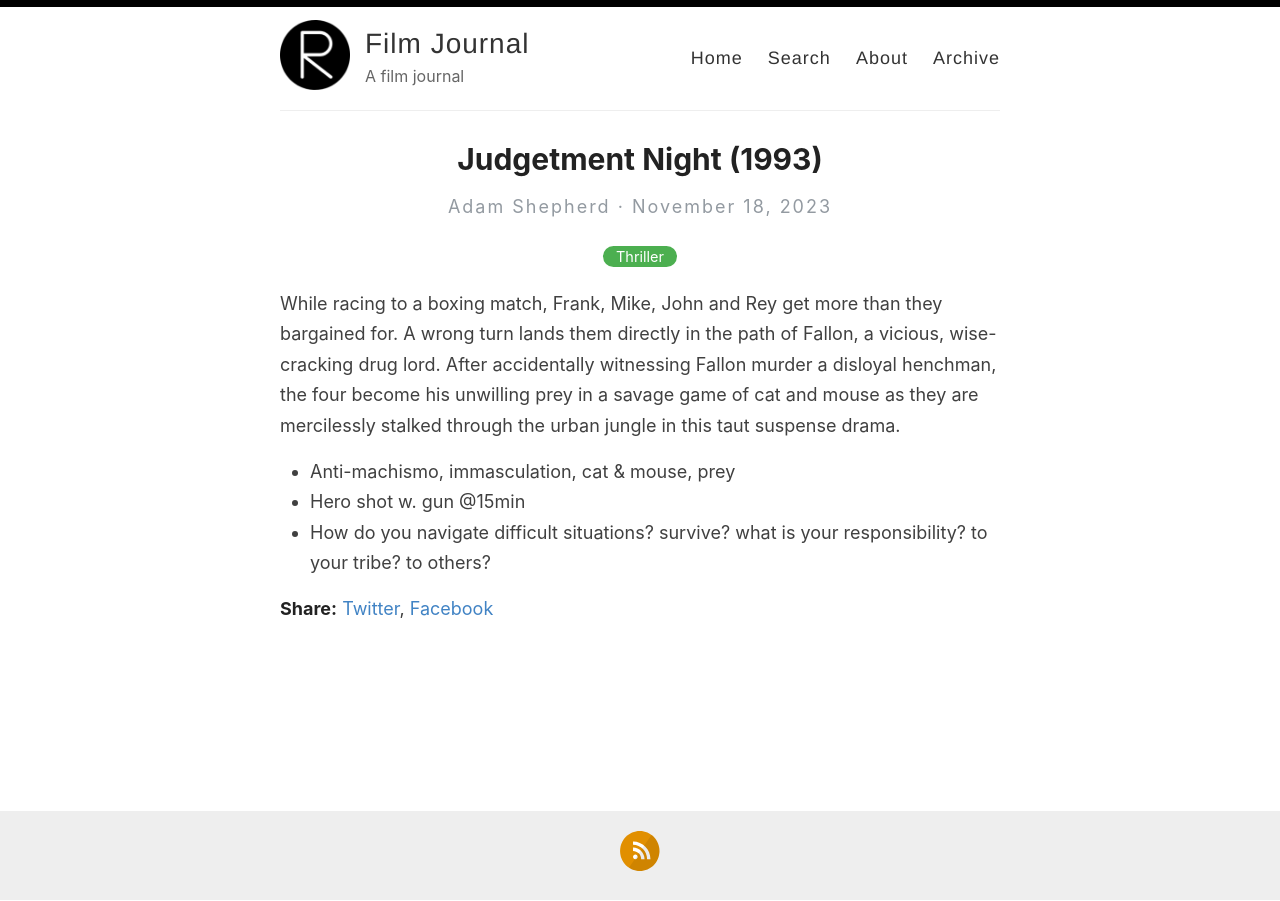
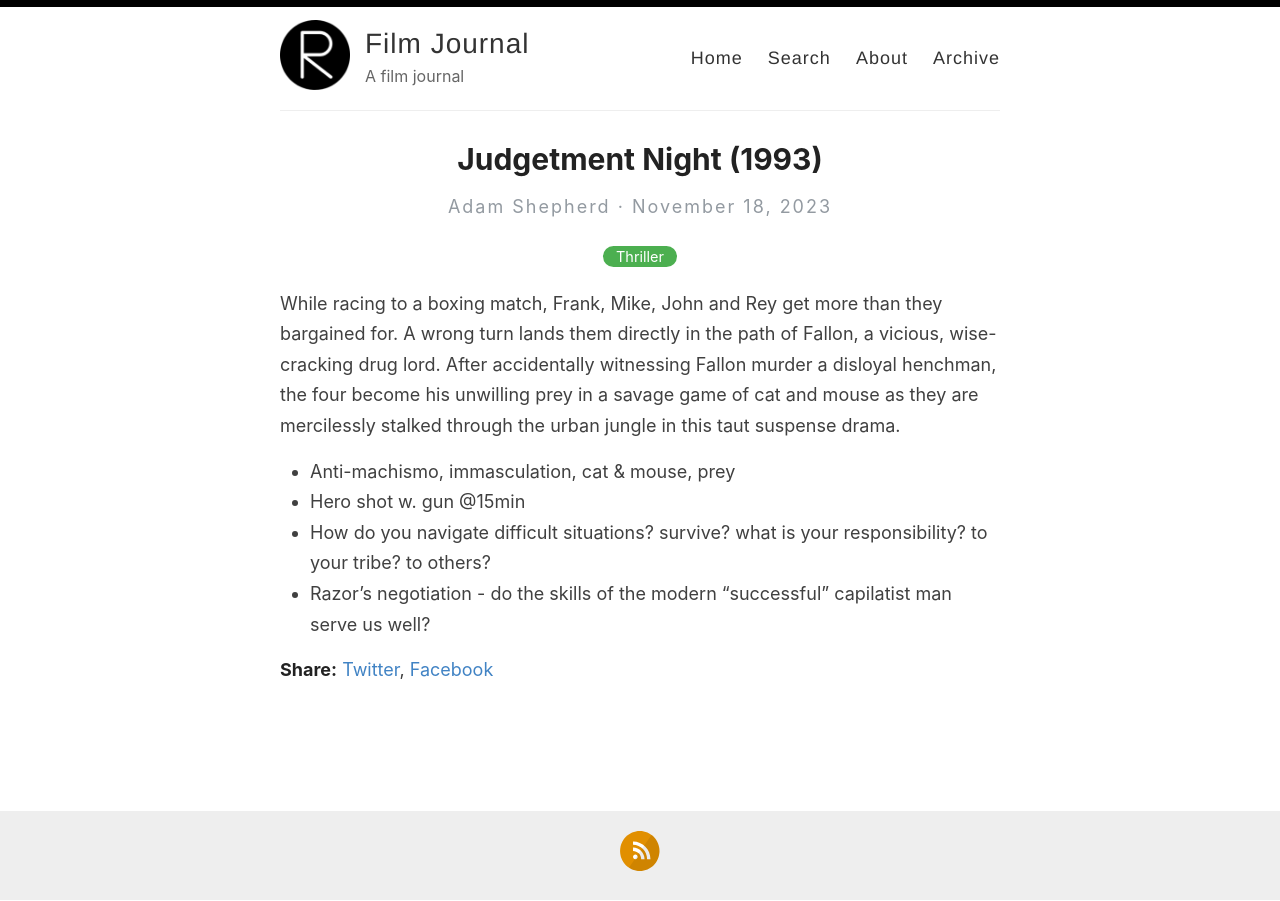
Before and after one commit to ashepherd/finance-blog, a Jekyll site: the page built from _posts/2023-11-18-judgement-night-1993.md, in a window 1280 px wide. Built offline with Jekyll 4.4.1, drawn with Linux system fonts in a browser that asks for light colours.

Commit message:
Update 2023-11-18-judgement-night-1993.md

```diff
--- a/_posts/2023-11-18-judgement-night-1993.md
+++ b/_posts/2023-11-18-judgement-night-1993.md
@@ -10,3 +10,4 @@ While racing to a boxing match, Frank, Mike, John and Rey get more than they bar
 * Anti-machismo, immasculation, cat & mouse, prey
 * Hero shot w. gun @15min
 * How do you navigate difficult situations? survive? what is your responsibility? to your tribe? to others?
+* Razor's negotiation - do the skills of the modern "successful" capilatist man serve us well?
```
